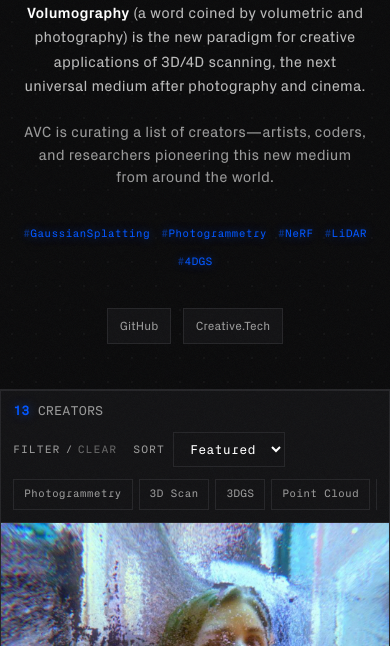
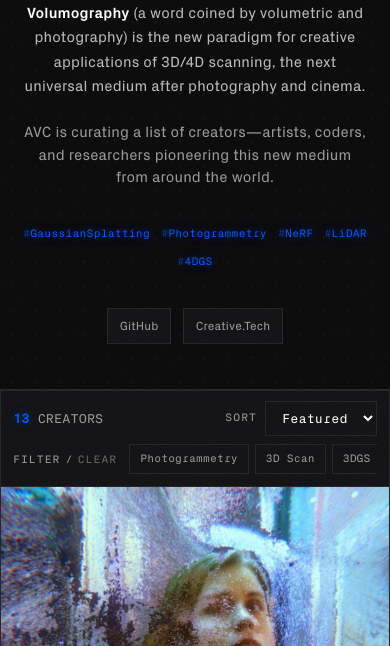
Before and after one commit to nixliuxin/Awesome-Volumography-Creators, a website built with Vite: page website/index.html in a window 390 px wide. Shown: the part 134-780 px from the top of the page. Built offline with nearby package versions, Linux system fonts and the light colour scheme.

Commit message:
style: improve filter bar layout for desktop
- Row 1: count (left) + sort (right)
- Row 2: FILTER/CLEAR + tags together
- Desktop: tags can wrap
- Mobile: tags scroll horizontally

```diff
--- a/website/index.html
+++ b/website/index.html
@@ -53,15 +53,10 @@
             <!-- Filter Bar -->
             <section class="filter-bar">
                 <div class="filter-content">
-                    <div class="filter-row">
+                    <!-- Row 1: Count + Sort -->
+                    <div class="filter-row-top">
                         <div class="results-count">
                             <span id="results-number">0</span> CREATORS
-                        </div>
-                        <div class="filter-controls">
-                            <div class="filter-header">
-                                <span class="filter-label">FILTER</span>
-                                <span class="filter-divider">/</span>
-                                <button id="reset-filters" class="filter-reset">CLEAR</button>
                         </div>
                         <div class="sort-group">
                             <span class="filter-label">SORT</span>
@@ -74,6 +69,13 @@
                                 <option value="random">Shuffle</option>
                             </select>
                         </div>
+                    </div>
+                    <!-- Row 2: Filter label + Tags -->
+                    <div class="filter-row-bottom">
+                        <div class="filter-header">
+                            <span class="filter-label">FILTER</span>
+                            <span class="filter-divider">/</span>
+                            <button id="reset-filters" class="filter-reset">CLEAR</button>
                         </div>
                         <div id="tag-filters" class="tag-filters-scroll">
                             <!-- Tags injected by JS -->
--- a/website/style.css
+++ b/website/style.css
@@ -595,24 +595,26 @@
         }
     }
 
-    .filter-row {
+    /* Row 1: Count + Sort */
+    .filter-row-top {
         display: flex;
-        flex-wrap: wrap;
-        gap: 12px 20px;
         align-items: center;
         justify-content: space-between;
+        gap: 16px;
     }
 
-    .filter-controls {
+    /* Row 2: Filter + Tags */
+    .filter-row-bottom {
         display: flex;
-        gap: 16px;
         align-items: center;
+        gap: 12px;
     }
 
     .filter-header {
         display: flex;
         align-items: center;
         gap: 6px;
+        flex-shrink: 0;
     }
 
     .filter-divider {
@@ -642,10 +644,20 @@
         scrollbar-width: none;
         -ms-overflow-style: none;
         padding-bottom: 2px;
+        flex: 1;
+        min-width: 0;
     }
 
     .tag-filters-scroll::-webkit-scrollbar {
         display: none;
+    }
+
+    /* Desktop: allow tags to wrap */
+    @media (min-width: 768px) {
+        .tag-filters-scroll {
+            flex-wrap: wrap;
+            overflow-x: visible;
+        }
     }
 
     .filter-btn {
```
Lines whose indentation alone changed are shown as unchanged.
